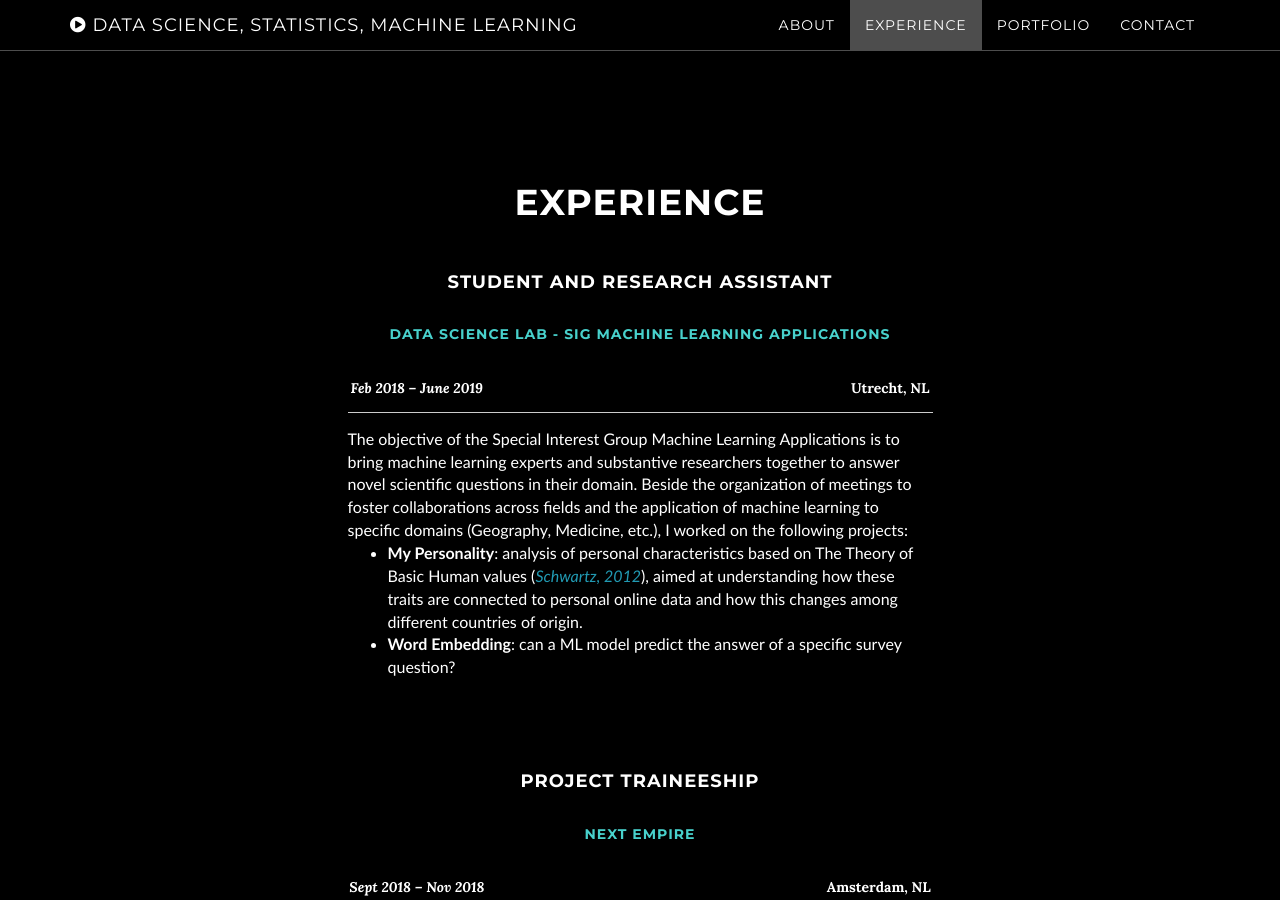
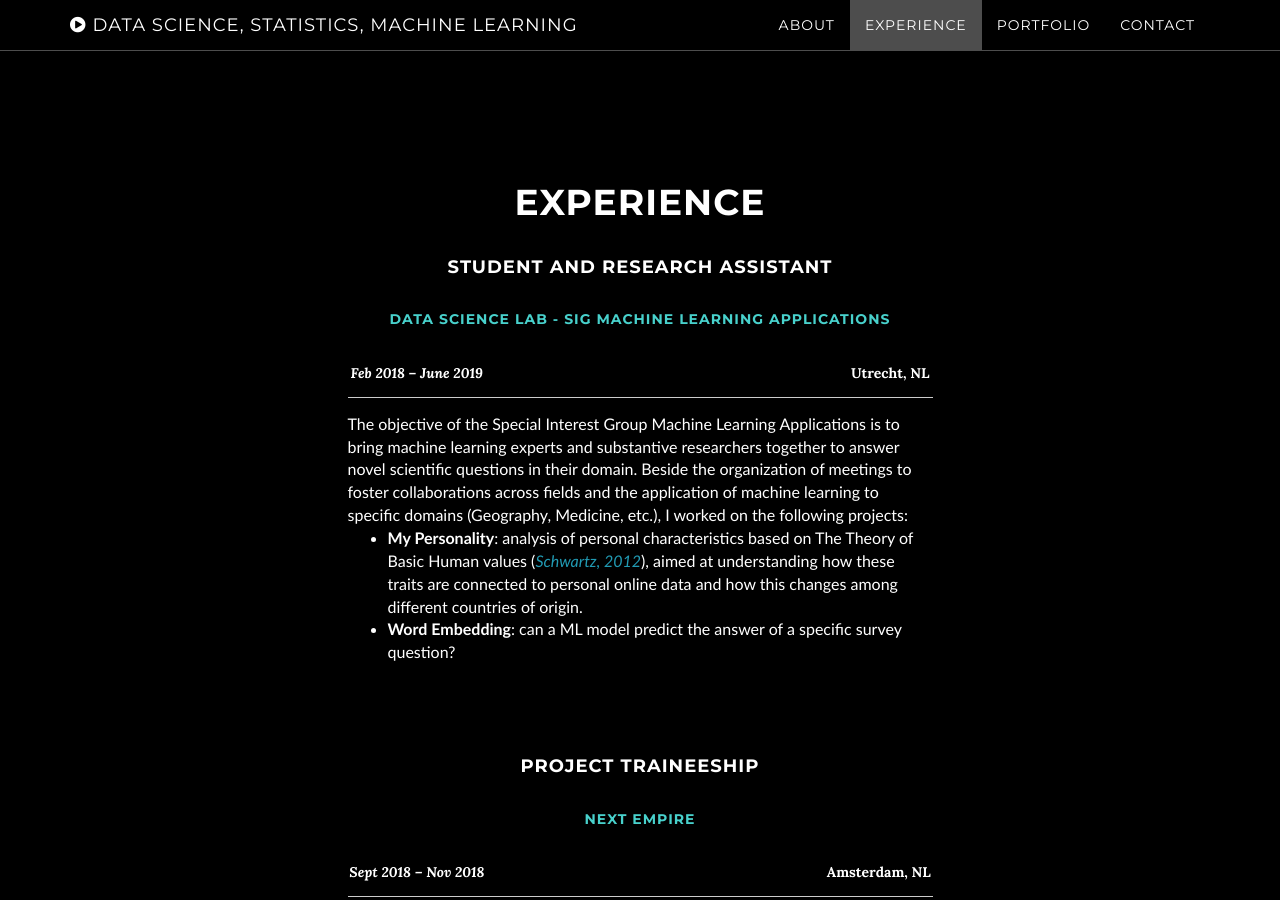
Before and after one commit to AgneseG/AgneseG.github.io, a Jekyll site: the page built from index.html, in a window 1280 px wide and 900 px high, scrolled down 1337 px. Built offline with Jekyll 4.4.1, drawn with Linux system fonts in a browser that asks for light colours.

Commit message:
Update experience.html

```diff
--- a/_includes/experience.html
+++ b/_includes/experience.html
@@ -7,7 +7,7 @@
     margin-right: auto;
     text-align: center;
   border: 0.3px color:#48D1CC;
-      margin-top: 50px;
+      margin-top: 0px;
   margin-bottom: 50px;
 }
 
```
